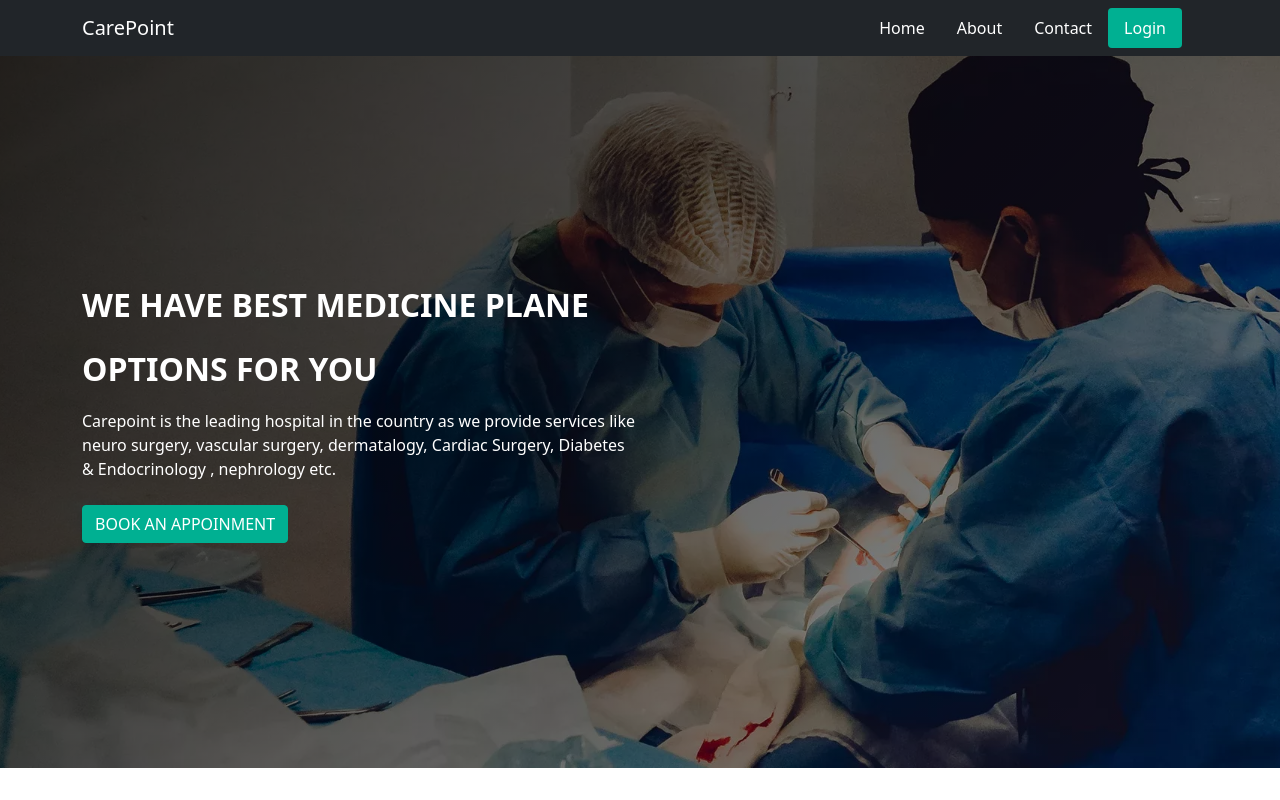
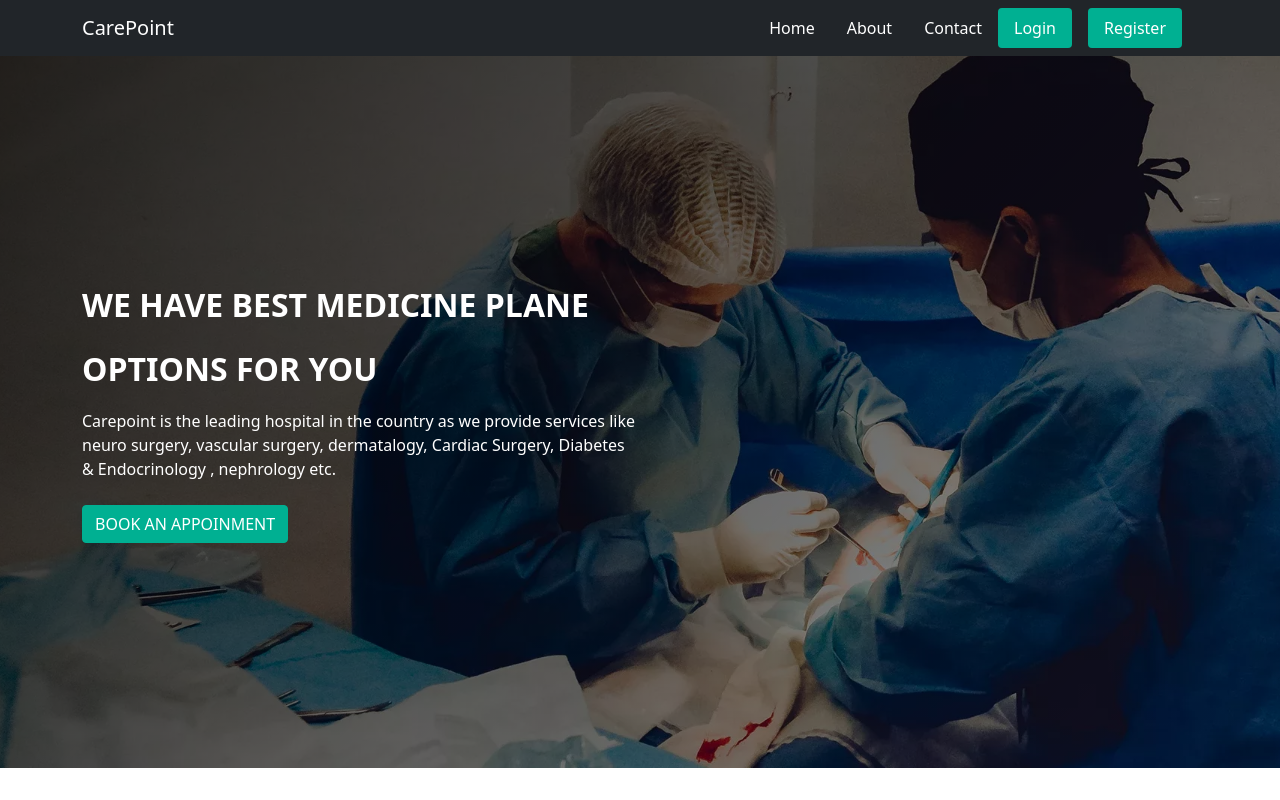
Before and after one commit to smarifuli43/health-care, a React (Create React App) app: page / in a window 1280 px wide. Shown: the top 800 px of the page. Built offline with nearby package versions, Linux system fonts and the light colour scheme; no server answers.

Commit message:
register name problem solved

```diff
--- a/src/Hooks/useFirebase.js
+++ b/src/Hooks/useFirebase.js
@@ -28,12 +28,11 @@ const useFirebase = () => {
   const signInUsingGoogle = () => {
     setIsLoading(true);
     return signInWithPopup(auth, googleProvider);
-  }
-//  Sign in with email and password
+  };
+  //  Sign in with email and password
   const signInWithEmailAndPass = () => {
-  return signInWithEmailAndPassword(auth, email, password)
-
-}
+    return signInWithEmailAndPassword(auth, email, password);
+  };
   // Create New User
   const createNewUser = () => {
     createUserWithEmailAndPassword(auth, email, password)
@@ -41,6 +40,7 @@ const useFirebase = () => {
         setError('');
         console.log(result.user);
         setUserName();
+        logOut();
       })
       .catch((error) => {
         setError(error.message);
--- a/src/Pages/Contact/Contact.css
+++ b/src/Pages/Contact/Contact.css
@@ -1,5 +1,5 @@
 .details{
-  margin-top: 140px;
+  margin-top: 120px;
   box-shadow: 0px 0px 12px -6px #000000;
   border-radius: 5px;
 }
--- a/src/Pages/Contact/Contact.js
+++ b/src/Pages/Contact/Contact.js
@@ -1,11 +1,10 @@
 import React from 'react';
-import './Contact.css'
+import './Contact.css';
 
 const Contact = () => {
   return (
-    <div className='container my-5 details p-3 p-lg-4' >
-      <section >
-        <h2 className=' fs-1 text-center p-5'>
+    <div className='container details p-3 mb-5 p-lg-4'>
+        <h2 className=' fs-1 text-center p-2'>
           Contact<span className='header'> Us</span>
         </h2>
         <div className='row g-4'>
@@ -82,7 +81,6 @@ const Contact = () => {
             </form>
           </div>
         </div>
-      </section>
     </div>
   );
 };
--- a/src/Pages/Login/Register/Register.js
+++ b/src/Pages/Login/Register/Register.js
@@ -1,13 +1,18 @@
 import { Form, Button } from 'react-bootstrap';
 import { Link } from 'react-router-dom';
 import useAuth from '../../../Hooks/useAuth';
-
-
-
-
+import { useHistory } from 'react-router-dom';
 
 const Register = () => {
-  const { setName, setEmail, setPassword, signInUsingGoogle, createNewUser } = useAuth();
+  const {
+    setName,
+    setEmail,
+    setPassword,
+    signInUsingGoogle,
+    createNewUser,
+    logOut,
+  } = useAuth();
+  const history = useHistory();
   const handleNameChange = (e) => {
     setName(e.target.value);
   };
@@ -20,8 +25,8 @@ const handlePasswordChange = (e) => {
 
   const handleSubmit = (e) => {
     e.preventDefault();
-
     createNewUser();
+    history.push('/login');
   };
 
   return (
--- a/src/Pages/Shared/Header/Header.js
+++ b/src/Pages/Shared/Header/Header.js
@@ -36,6 +36,7 @@ const Header = () => {
                   Log Out
                 </Button>
               ) : (
+                <div className='d-flex'>
                   <Nav.Link
                     as={Link}
                     to='/login'
@@ -43,6 +44,14 @@ const Header = () => {
                   >
                     Login
                   </Nav.Link>
+                  <Nav.Link
+                    as={Link}
+                    to='/register'
+                    className='btn-hospital rounded text-white ms-3'
+                  >
+                   Register
+                  </Nav.Link>
+                </div>
               )}
               <Navbar.Text>
                 <h5 className='ms-3 mt-2'>{user?.displayName}</h5>
```
Lines whose indentation alone changed are shown as unchanged.
